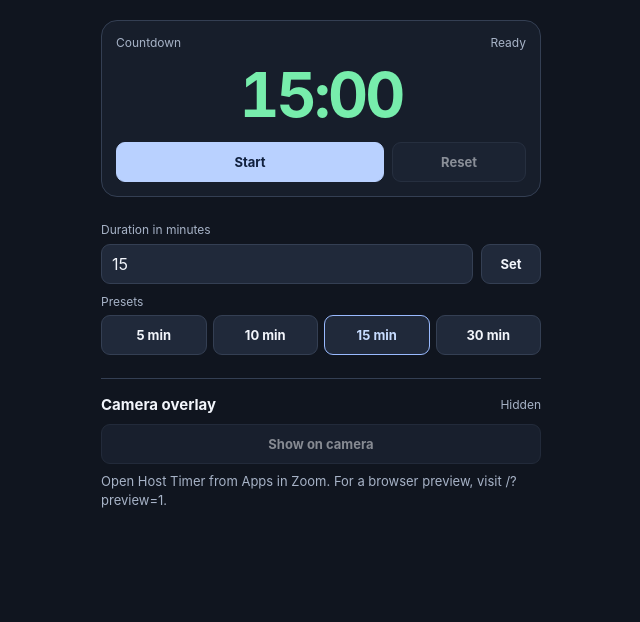
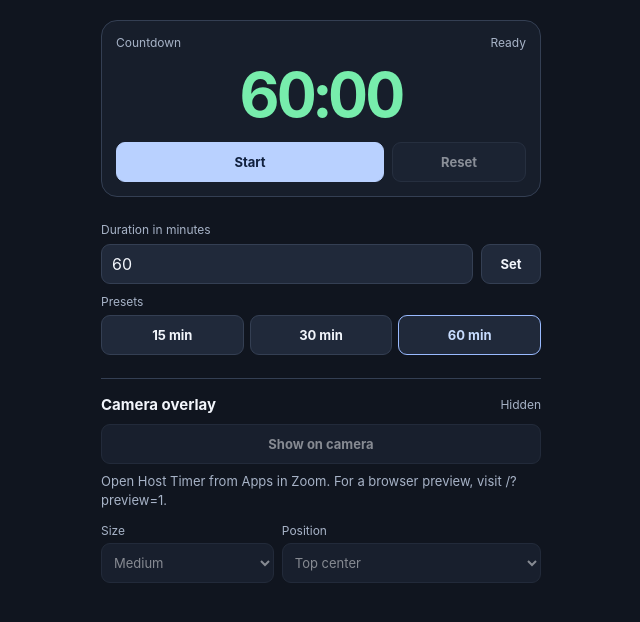
Before and after one commit to anthonyandersonfg/zoom-timer, a website with bundled scripts: page public/index.html in a window 1280 px wide. Shown: the part 92-714 px from the top of the page, without its empty margins (319-959 px from the left). Built offline with nearby package versions, Linux system fonts and the light colour scheme; a script that the page names is missing.

Commit message:
Add timer overlay layout options and one-hour default

```diff
--- a/public/app.js
+++ b/public/app.js
@@ -1,4 +1,4 @@
-import { DEFAULT_MINUTES, followTimer, paintTimer, remainingMs } from "./timer.js";
+import { DEFAULT_MINUTES, followTimer, paintLayout, paintTimer, remainingMs } from "./timer.js";
 import { cameraLink, capabilities, configureZoom, runCamera } from "./zoom.js";
 
 const element = (id) => document.getElementById(id);
@@ -12,7 +12,11 @@ function runController() {
   const minutes = element("minutes");
   const toggle = element("toggle-camera");
   const status = element("camera-status");
+  const size = element("overlay-size");
+  const position = element("overlay-position");
+  const previewBadge = element("preview-badge");
   const presets = [...document.querySelectorAll("[data-minutes]")];
+  const getLayout = () => ({ size: size.value, position: position.value });
   let timer = { remaining: DEFAULT_MINUTES * 60_000, deadline: null };
   let duration = DEFAULT_MINUTES;
   let phase = "ready";
@@ -46,6 +50,7 @@ function runController() {
     start.disabled = busy;
     reset.disabled = busy || phase === "ready";
     toggle.disabled = busy || !link || meetingEnded;
+    size.disabled = position.disabled = toggle.disabled || overlay === "unknown";
     minutes.disabled = busy || !editable;
     element("set-duration").disabled = minutes.disabled;
     const timerStatus = finished ? "Time’s up" : running ? "Running" : phase === "paused" ? "Paused" : "Ready";
@@ -61,9 +66,8 @@ function runController() {
 
   const paint = followTimer(() => timer, (value, now) => {
     paintTimer(element("clock"), value, now);
-    const badge = element("preview-badge");
-    badge.hidden = overlay !== "visible";
-    if (previewMode) paintTimer(badge, value, now);
+    previewBadge.hidden = overlay !== "visible";
+    if (previewMode) paintTimer(previewBadge, value, now);
     paintControls();
   });
 
@@ -79,15 +83,20 @@ function runController() {
     }
   }
 
-  async function updateTimer() {
+  async function updateTimer({ layoutOnly = false } = {}) {
     paint();
     if (overlay !== "visible" || previewMode) return;
     busy = true;
     paintControls();
     try {
       await link.sync();
+      if (layoutOnly) notice("Attendees see the timer when your Zoom video is on.");
     } catch (error) {
       console.warn(error);
+      if (layoutOnly) {
+        notice("Zoom couldn’t confirm the new size or position. Change an option to try again.", true);
+        return;
+      }
       const hidden = await hideOverlay();
       notice(hidden
         ? "The camera stopped responding. The overlay was hidden. You can show it again."
@@ -122,6 +131,12 @@ function runController() {
     });
   }
   reset.addEventListener("click", resetTimer);
+  for (const control of [size, position]) {
+    control.addEventListener("change", () => {
+      if (previewMode) paintLayout(previewBadge, getLayout());
+      void updateTimer({ layoutOnly: true });
+    });
+  }
   start.addEventListener("click", () => {
     const remaining = remainingMs(timer);
     if (phase === "running" && remaining > 0) {
@@ -180,7 +195,7 @@ function runController() {
         notice("Camera Mode is unavailable. Check the Zoom client version and the app’s SDK capabilities.", true);
         return;
       }
-      link = cameraLink(sdk, () => timer, () => {
+      link = cameraLink(sdk, () => ({ timer, layout: getLayout() }), () => {
         meetingEnded = true;
         overlay = "hidden";
         phase = "ready";
@@ -193,6 +208,7 @@ function runController() {
     },
     preview() {
       element("preview").hidden = false;
+      paintLayout(previewBadge, getLayout());
       link = { show() {}, hide() {} };
       notice(previewMessage);
       paint();
--- a/public/index.html
+++ b/public/index.html
@@ -19,7 +19,7 @@
         <span>Countdown</span>
         <span id="timer-status" role="status">Ready</span>
       </div>
-      <output id="clock" class="clock" role="timer" aria-label="Time remaining">15:00</output>
+      <output id="clock" class="clock" role="timer" aria-label="Time remaining">60:00</output>
       <div class="actions">
         <button id="start" class="primary" type="button">Start</button>
         <button id="reset" type="button">Reset</button>
@@ -29,16 +29,15 @@
     <form id="duration" class="duration">
       <label for="minutes">Duration in minutes</label>
       <div class="duration-input">
-        <input id="minutes" type="number" min="1" max="180" value="15" required inputmode="numeric">
+        <input id="minutes" type="number" min="1" max="180" value="60" required inputmode="numeric">
         <button id="set-duration" type="submit">Set</button>
       </div>
       <fieldset>
         <legend>Presets</legend>
         <div class="presets">
-          <button type="button" data-minutes="5">5 min</button>
-          <button type="button" data-minutes="10">10 min</button>
           <button type="button" data-minutes="15">15 min</button>
           <button type="button" data-minutes="30">30 min</button>
+          <button type="button" data-minutes="60">60 min</button>
         </div>
       </fieldset>
     </form>
@@ -50,6 +49,24 @@
       </div>
       <button id="toggle-camera" type="button" disabled>Show on camera</button>
       <p id="notice" role="status">Connecting to Zoom…</p>
+      <div class="overlay-options">
+        <label for="overlay-size">Size
+          <select id="overlay-size">
+            <option value="small">Small</option>
+            <option value="medium" selected>Medium</option>
+            <option value="large">Large</option>
+          </select>
+        </label>
+        <label for="overlay-position">Position
+          <select id="overlay-position">
+            <option value="top-left">Top left</option>
+            <option value="top-center" selected>Top center</option>
+            <option value="top-right">Top right</option>
+            <option value="bottom-left">Bottom left</option>
+            <option value="bottom-right">Bottom right</option>
+          </select>
+        </label>
+      </div>
       <div id="preview" class="preview" hidden>
         <span id="preview-badge" class="badge" aria-hidden="true" hidden></span>
       </div>
--- a/public/timer.css
+++ b/public/timer.css
@@ -62,7 +62,7 @@ h2 { font-size: 15px; }
 
 .actions { display: grid; grid-template-columns: 2fr 1fr; gap: 8px; }
 
-button, input {
+button, input, select {
   font: inherit;
   min-height: 40px;
   border-radius: 9px;
@@ -75,16 +75,16 @@ button { padding: 7px 9px; font-size: 13px; font-weight: 650; }
 button:hover:not(:disabled) { background: #2a3850; cursor: pointer; }
 button.primary { background: #b9d1ff; border-color: #b9d1ff; color: #11213e; }
 button.primary:hover:not(:disabled) { background: #d2e1ff; }
-button:disabled, input:disabled { opacity: .52; }
+button:disabled, input:disabled, select:disabled { opacity: .52; }
 :focus-visible { outline: 2px solid #b9d1ff; outline-offset: 3px; }
 
 .duration { margin-top: 21px; }
-.duration label, legend { color: var(--muted); font-size: 12px; }
+.duration label, .overlay-options label, legend { color: var(--muted); font-size: 12px; }
 .duration-input { display: grid; grid-template-columns: minmax(0, 1fr) 60px; gap: 8px; margin-top: 6px; }
 .duration input { width: 100%; padding: 0 10px; }
 fieldset { margin: 10px 0 0; padding: 0; border: 0; }
 legend { padding: 0 0 6px; }
-.presets { display: grid; grid-template-columns: repeat(4, 1fr); gap: 6px; }
+.presets { display: grid; grid-template-columns: repeat(3, 1fr); gap: 6px; }
 .presets button { padding-inline: 3px; }
 .presets button[aria-pressed="true"] { border-color: #99baff; color: #c7dcff; }
 
@@ -98,6 +98,22 @@ legend { padding: 0 0 6px; }
 #camera-status[data-state="pending"], #camera-status[data-state="unknown"] { color: var(--orange); }
 #toggle-camera { width: 100%; margin: 10px 0 8px; }
 #notice[data-error="true"] { color: var(--red); }
+
+.overlay-options {
+  display: grid;
+  grid-template-columns: minmax(0, 2fr) minmax(0, 3fr);
+  gap: 8px;
+  margin-top: 12px;
+}
+
+.overlay-options select {
+  display: block;
+  width: 100%;
+  margin-top: 5px;
+  padding: 0 8px;
+  color: #f2f5fb;
+  font-size: 13px;
+}
 
 .preview {
   position: relative;
@@ -121,13 +137,33 @@ legend { padding: 0 0 6px; }
   border-radius: .28em;
   background: #121822;
   color: var(--green);
-  font-size: 8.5vmin;
+  font-size: calc(var(--badge-size, 8.5vmin) * var(--badge-scale, 1));
   line-height: 1;
   font-weight: 750;
   font-variant-numeric: tabular-nums;
   white-space: nowrap;
 }
 
-.preview .badge { font-size: 18px; font-size: 6cqw; }
+.badge[data-size="small"] { --badge-scale: .75; }
+.badge[data-size="large"] { --badge-scale: 1.25; }
+
+.badge:is([data-position="top-left"], [data-position="bottom-left"]) {
+  left: 5%;
+  transform: none;
+}
+
+.badge:is([data-position="top-right"], [data-position="bottom-right"]) {
+  right: 5%;
+  left: auto;
+  transform: none;
+}
+
+.badge:is([data-position="bottom-left"], [data-position="bottom-right"]) {
+  top: auto;
+  /* Zoom’s name label can cover the lower quarter of a small video thumbnail. */
+  bottom: 32%;
+}
+
+.preview .badge { --badge-size: 4.8cqw; }
 [data-tone="orange"] { color: var(--orange); }
 [data-tone="red"] { color: var(--red); }
--- a/public/timer.js
+++ b/public/timer.js
@@ -1,4 +1,9 @@
-export const DEFAULT_MINUTES = 15;
+export const DEFAULT_MINUTES = 60;
+
+export function paintLayout(badge, layout) {
+  badge.dataset.size = layout?.size ?? "medium";
+  badge.dataset.position = layout?.position ?? "top-center";
+}
 
 export function remainingMs(timer, now = Date.now()) {
   return timer.deadline === null ? timer.remaining : Math.max(0, timer.deadline - now);
--- a/public/zoom.js
+++ b/public/zoom.js
@@ -1,4 +1,4 @@
-import { DEFAULT_MINUTES, followTimer, paintTimer, validTimer } from "./timer.js";
+import { DEFAULT_MINUTES, followTimer, paintLayout, paintTimer, validTimer } from "./timer.js";
 
 export const capabilities = [
   "getUserContext", "runRenderingContext", "closeRenderingContext",
@@ -78,6 +78,7 @@ export async function runCamera(sdk, config) {
 
     revision = message.revision;
     timer = message.timer;
+    paintLayout(badge, message.layout);
     paint();
     camera.hidden = false;
     post(sdk, { kind: "applied", cameraId, revision }).catch(console.warn);
@@ -91,14 +92,14 @@ export async function runCamera(sdk, config) {
   }
 }
 
-export function cameraLink(sdk, getTimer, onMeetingEnd) {
+export function cameraLink(sdk, getState, onMeetingEnd) {
   let cameraId;
   let lastApplied = -1;
   let revision = 0;
   let active = false;
 
   function send() {
-    return post(sdk, { kind: "timer", cameraId, revision, timer: getTimer() });
+    return post(sdk, { kind: "timer", cameraId, revision, ...getState() });
   }
 
   sdk.addEventListener("onMessage", (event) => {
```
Also changed, not shown: README.md.
